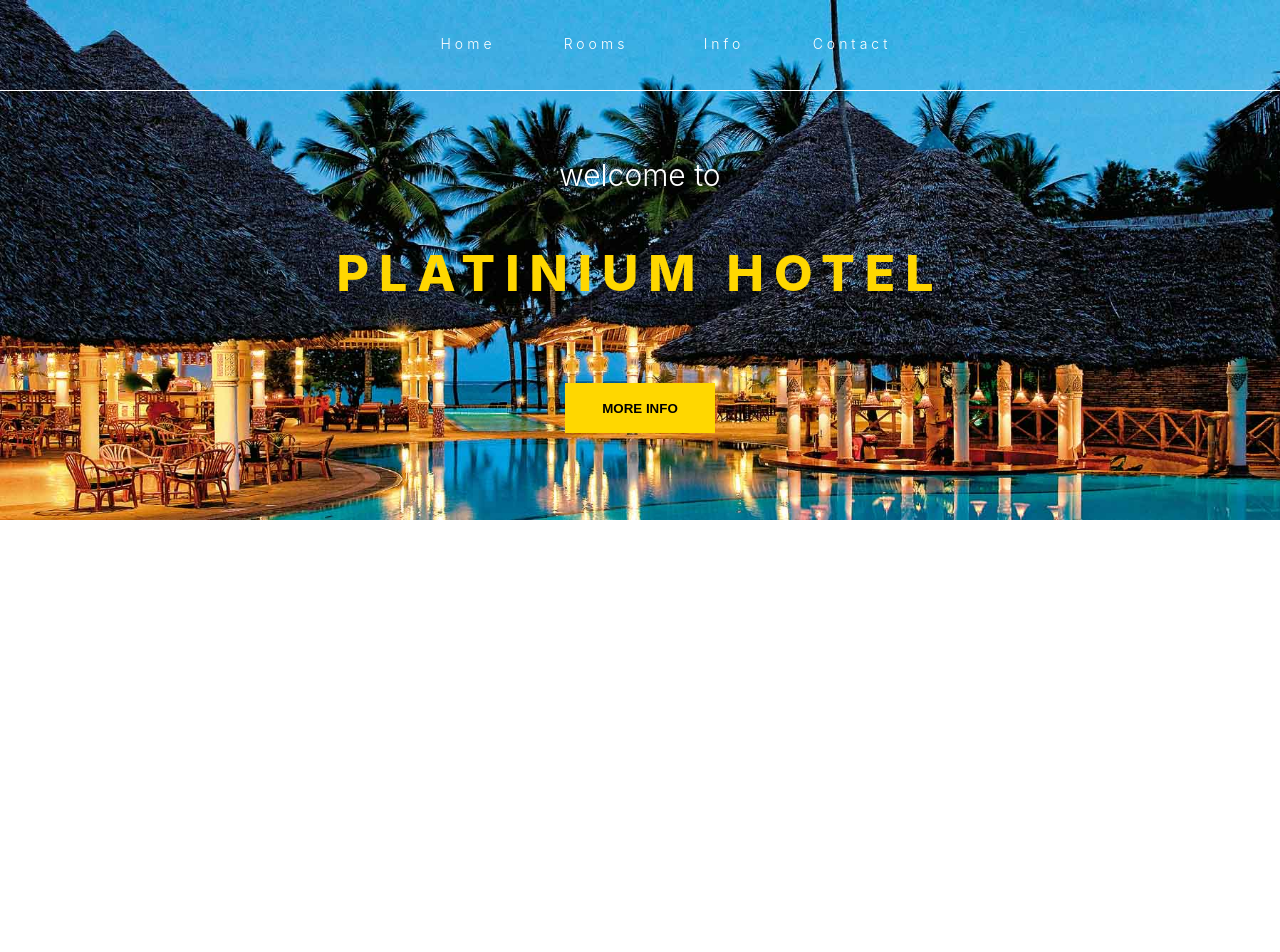
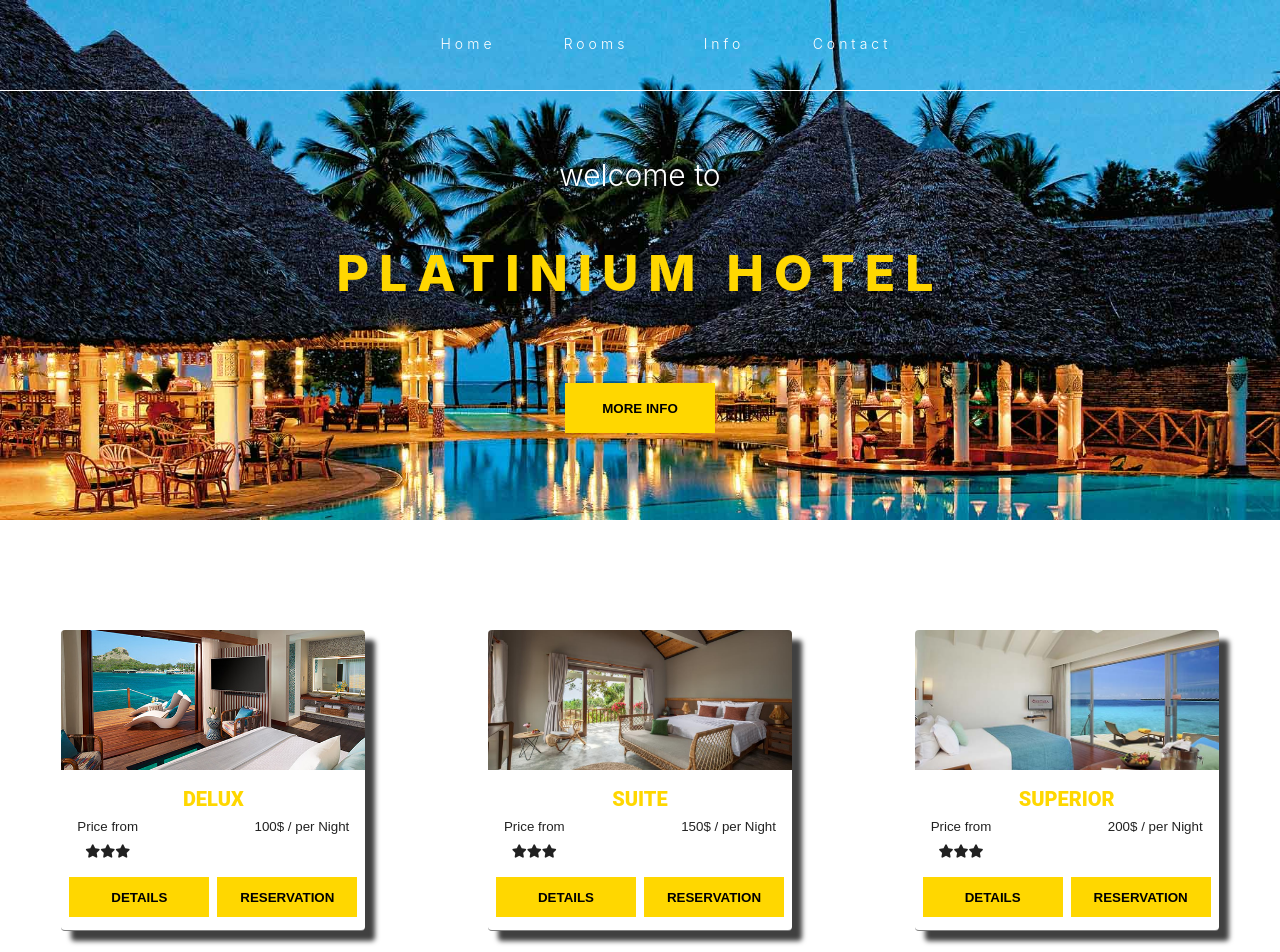
Before and after one commit to Sworzen1/hotel, a React (Create React App) app: page / in a window 1280 px wide. Shown: the top 952 px of the page. Before the commit the page ends 800 px from the top, so only its background shows below. Built offline with nearby package versions, Linux system fonts and the light colour scheme.

Commit message:
Import and add Rooms component to app

```diff
--- a/src/App.js
+++ b/src/App.js
@@ -2,12 +2,14 @@ import React from 'react';
 import './App.css';
 import Nav from "./Nav"
 import Baner from "./Baner"
+import Rooms from "./Rooms"
 
 function App() {
   return (
     <div className="App">
       <Nav />
       <Baner />
+      <Rooms />
     </div>
   );
 }
```
